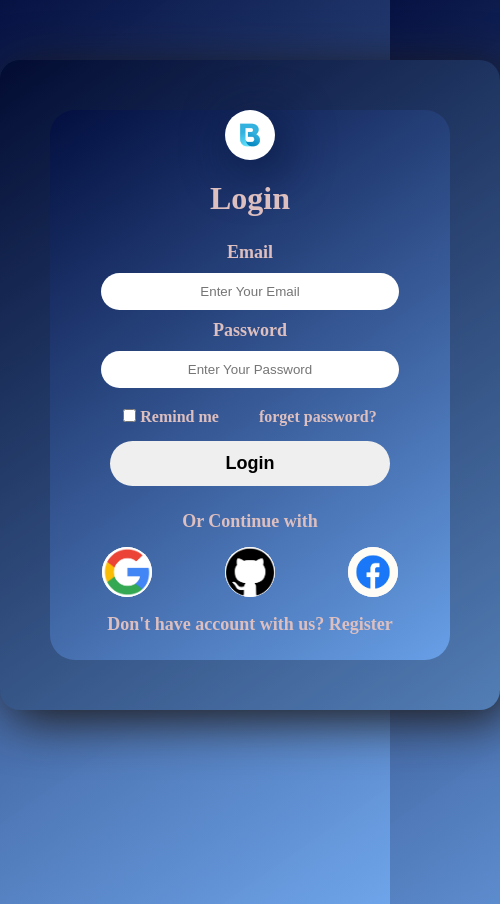
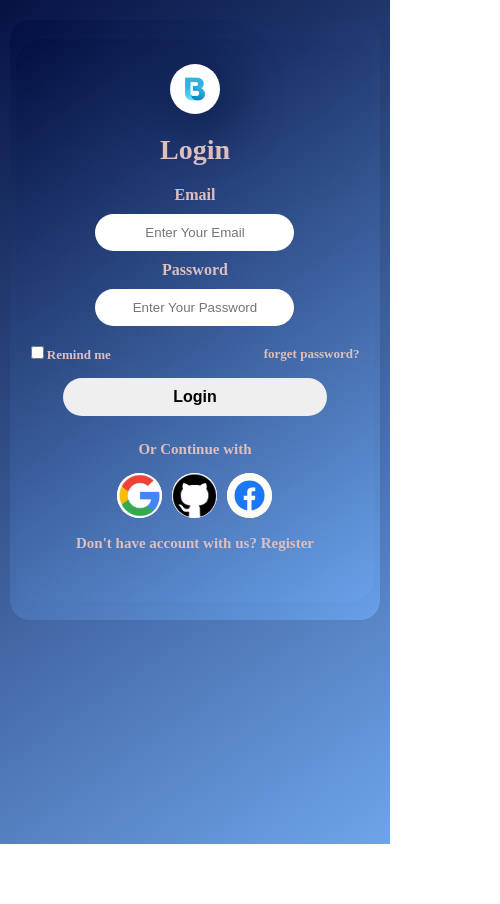
Before and after one commit to bala1868/loginpage-ui, a plain HTML site: page index.html in a window 390 px wide. Shown: the whole page, 500 px wide, since content can reach past the window. After the commit the page ends 844 px from the top, so only its background shows below. Drawn offline with Linux system fonts and the light colour scheme.

Commit message:
Update login page

```diff
--- a/index.css
+++ b/index.css
@@ -179,3 +179,183 @@
               color: blue;
               text-decoration: underline;
             }
+            @media (max-width: 600px) {
+
+    body {
+        padding: 20px 10px;
+    }
+
+    .login-page-container {
+        width: 100%;
+        height: auto;
+        min-height: 650px;
+        margin: 20px auto;
+    }
+
+    .login-form-container {
+        width: 90%;
+        height: auto;
+        min-height: 570px;
+        margin: 15px;
+        padding: 30px 20px;
+    }
+
+    .login-form input {
+        width: 100%;
+    }
+
+    .options {
+        width: 100%;
+        gap: 15px;
+        font-size: 14px;
+    }
+
+    .login-btn {
+        width: 70%;
+    }
+
+    .others {
+        width: 100%;
+    }
+
+    .social-logo {
+        justify-content: center;
+        gap: 15px;
+    }
+}
+
+
+@media (max-width: 450px) {
+
+    body {
+        padding: 10px;
+    }
+
+    .login-page-container {
+        width: 100%;
+        min-height: 600px;
+        margin: 10px auto;
+        border-radius: 20px;
+    }
+
+    .login-form-container {
+        width: 92%;
+        min-height: 540px;
+        margin: 10px;
+        padding: 25px 15px;
+        border-radius: 25px;
+    }
+
+    .login-form-container h1 {
+        font-size: 28px;
+        margin-bottom: 20px;
+    }
+
+    .login-form label {
+        font-size: 16px;
+    }
+
+    .login-form input {
+        width: 100%;
+        padding: 10px;
+    }
+
+    .options {
+        width: 100%;
+        gap: 8px;
+        font-size: 13px;
+    }
+
+    .login-btn {
+        width: 80%;
+        padding: 10px;
+        font-size: 16px;
+    }
+
+    .others p {
+        font-size: 15px;
+    }
+
+    .social-logo {
+        gap: 10px;
+    }
+
+    .social-icon {
+        width: 45px;
+        height: 45px;
+    }
+}
+
+
+@media (max-width: 350px) {
+
+    .login-page-container {
+        min-height: 560px;
+    }
+
+    .login-form-container {
+        width: 95%;
+        min-height: 510px;
+        padding: 20px 10px;
+    }
+
+    .logo {
+        width: 45px;
+        height: 45px;
+    }
+
+    .login-form-container h1 {
+        font-size: 25px;
+    }
+
+    .login-form input {
+        font-size: 13px;
+    }
+
+    .options {
+        font-size: 12px;
+    }
+
+    .login-btn {
+        width: 85%;
+    }
+
+    .social-icon {
+        width: 40px;
+        height: 40px;
+    }
+
+    .others p {
+        font-size: 13px;
+    }
+}
+
+
+@media (min-width: 601px) and (max-width: 900px) {
+
+    .login-page-container {
+        width: 500px;
+        max-width: 90%;
+    }
+
+    .login-form-container {
+        width: 400px;
+        max-width: 90%;
+    }
+
+    .login-form input {
+        width: 150%;
+    }
+}
+
+
+@media (min-width: 901px) {
+
+    .login-page-container {
+        width: 500px;
+    }
+
+    .login-form-container {
+        width: 400px;
+    }
+}
```
